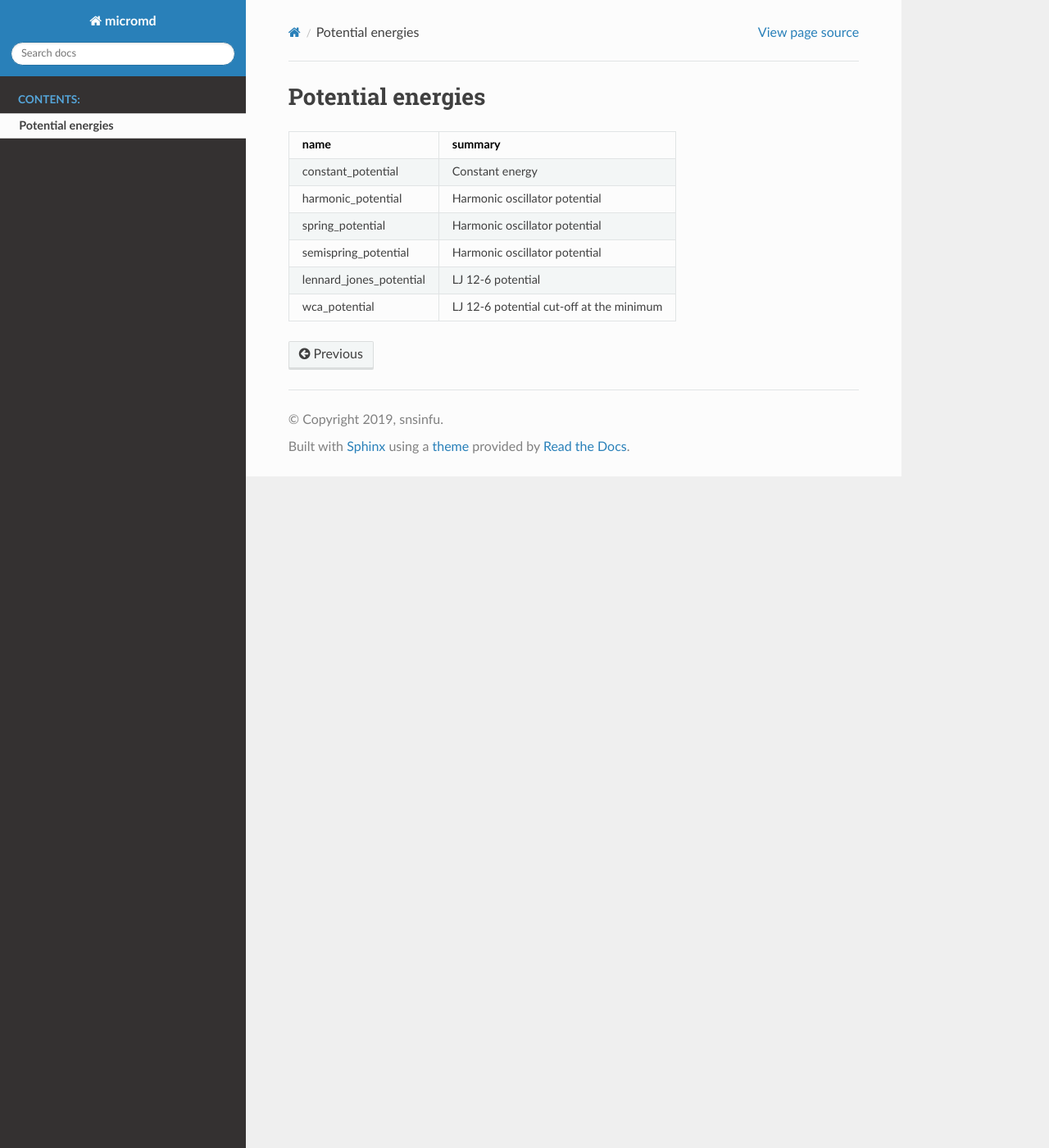
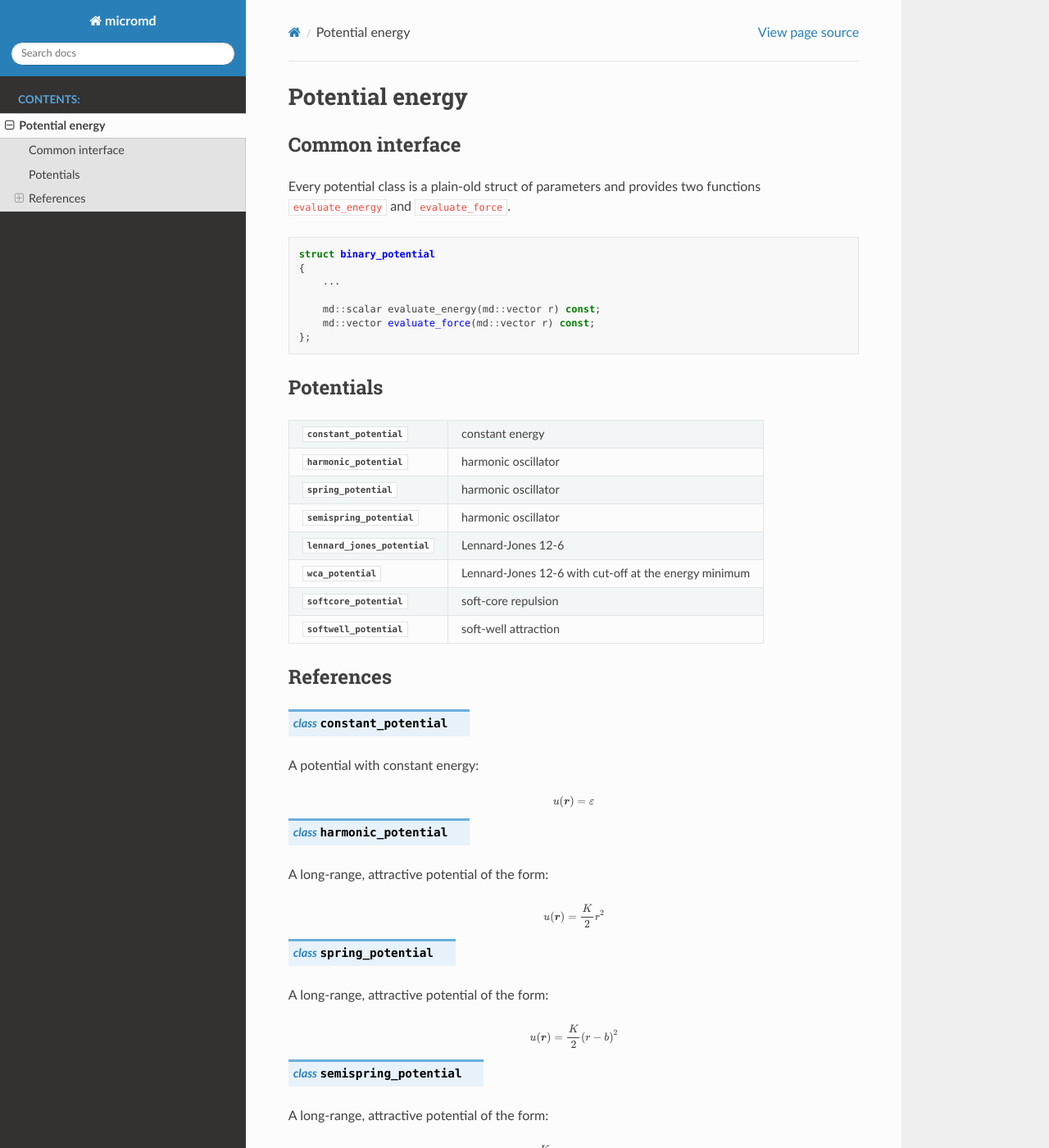
Before and after one commit to snsinfu/scratch-readthedocs-fb5c1e, a Sphinx documentation site: the page built from docs/potentials.rst, in a window 1280 px wide and 1400 px high. Shown: the whole window at 82% size. Built offline with Sphinx 7.4.7 and the Read the Docs theme 2.0.0, drawn with Linux system fonts in a browser that asks for light colours; formulas are drawn with MathJax 3; some of the changed text lies outside the part shown.

Commit message:
Add doc experiments

```diff
--- /dev/null
+++ b/docs/_static/css/custom.css
@@ -0,0 +1,3 @@
+.math {
+  font-size: 75%;
+}
--- a/docs/conf.py
+++ b/docs/conf.py
@@ -31,6 +31,7 @@ release = 'v0.5.0'
 # extensions coming with Sphinx (named 'sphinx.ext.*') or your custom
 # ones.
 extensions = [
+    'sphinx.ext.mathjax'
 ]
 
 # Add any paths that contain templates here, relative to this directory.
@@ -53,3 +54,11 @@ html_theme = 'sphinx_rtd_theme'
 # relative to this directory. They are copied after the builtin static files,
 # so a file named "default.css" will overwrite the builtin "default.css".
 html_static_path = ['_static']
+
+# These paths are either relative to html_static_path
+# or fully qualified paths (eg. https://...)
+html_css_files = [
+    'css/custom.css',
+]
+
+mathjax_path = 'https://cdnjs.cloudflare.com/ajax/libs/mathjax/2.7.5/MathJax.js?config=TeX-MML-AM_CHTML'
--- a/docs/potentials.rst
+++ b/docs/potentials.rst
@@ -1,27 +1,150 @@
-Potential energies
-==================
+Potential energy
+================
+
+Common interface
+----------------
+
+Every potential class is a plain-old struct of parameters and provides two
+functions :code:`evaluate_energy` and :code:`evaluate_force`.
+
+.. code:: cpp
+
+   struct binary_potential
+   {
+       ...
+
+       md::scalar evaluate_energy(md::vector r) const;
+       md::vector evaluate_force(md::vector r) const;
+   };
 
 
+Potentials
+----------
+
 .. list-table::
-   :header-rows: 1
 
-   * - name
-     - summary
+   * - :cpp:class:`constant_potential`
+     - constant energy
 
-   * - constant_potential
-     - Constant energy
+   * - :cpp:class:`harmonic_potential`
+     - harmonic oscillator
 
-   * - harmonic_potential
-     - Harmonic oscillator potential
+   * - :cpp:class:`spring_potential`
+     - harmonic oscillator
 
-   * - spring_potential
-     - Harmonic oscillator potential
+   * - :cpp:class:`semispring_potential`
+     - harmonic oscillator
 
-   * - semispring_potential
-     - Harmonic oscillator potential
+   * - :cpp:class:`lennard_jones_potential`
+     - Lennard-Jones 12-6
 
-   * - lennard_jones_potential
-     - LJ 12-6 potential
+   * - :cpp:class:`wca_potential`
+     - Lennard-Jones 12-6 with cut-off at the energy minimum
 
-   * - wca_potential
-     - LJ 12-6 potential cut-off at the minimum
+   * - :cpp:class:`softcore_potential`
+     - soft-core repulsion
+
+   * - :cpp:class:`softwell_potential`
+     - soft-well attraction
+
+
+
+References
+----------
+
+.. cpp:class:: constant_potential
+
+A potential with constant energy:
+
+.. math::
+   u(\boldsymbol{r}) = \varepsilon
+
+
+
+.. cpp:class:: harmonic_potential
+
+A long-range, attractive potential of the form:
+
+.. math::
+   u(\boldsymbol{r}) = \frac{K}{2} r^2
+
+
+.. cpp:class:: spring_potential
+
+A long-range, attractive potential of the form:
+
+.. math::
+   u(\boldsymbol{r}) = \frac{K}{2} \left( r - b \right)^2
+
+
+.. cpp:class:: semispring_potential
+
+A long-range, attractive potential of the form:
+
+.. math::
+   u(\boldsymbol{r}) = \frac{K}{2} \left( r - b \right)^2
+   \qquad
+   \left( r > b \right)
+
+
+.. cpp:class:: lennard_jones_potential
+
+A long-range potential of the form:
+
+.. math::
+   u(\boldsymbol{r})
+     = \varepsilon \Big(
+         \Big( \frac{\sigma}{r} \Big)^{12} -
+         \Big( \frac{\sigma}{r} \Big)^6
+       \Big)
+
+
+.. cpp:class:: wca_potential
+
+A short-range, repulsive potential of the form:
+
+.. math::
+   u(\boldsymbol{r})
+     = \varepsilon \Big(
+         \Big( \frac{\sigma}{r} \Big)^{12} -
+         \Big( \frac{\sigma}{r} \Big)^6
+       \Big)
+   \quad
+   \left( r < \sigma \right)
+
+
+.. cpp:class:: softcore_potential
+
+A short-range, repulsive potential of the form:
+
+.. math::
+   u(\boldsymbol{r})
+     = \varepsilon \Big(
+         1 -
+         \Big( \frac{r}{\sigma} \Big)^p
+       \Big)^q
+   \quad
+   \left( r < \sigma \right)
+
+
+.. cpp:class:: softwell_potential
+
+A long-range, attractive potential of the form:
+
+.. math::
+   u(\boldsymbol{r})
+     = -\frac{\varepsilon}{1 + (r / \sigma)^p}
+
+.. code:: cpp
+
+   // Define attractive interactions.
+
+   md::softwell_potential pot = {
+       .energy         = 2.0,   // epsilon parameter
+       .decay_distance = 0.5    // sigma parameter
+   };
+
+   auto softwell = system.add_forcefield(
+       md::make_pairwise_forcefield(pot)
+   );
+   softwell->add_pair(0, 1);
```
Also changed, not shown: 2 other files.
